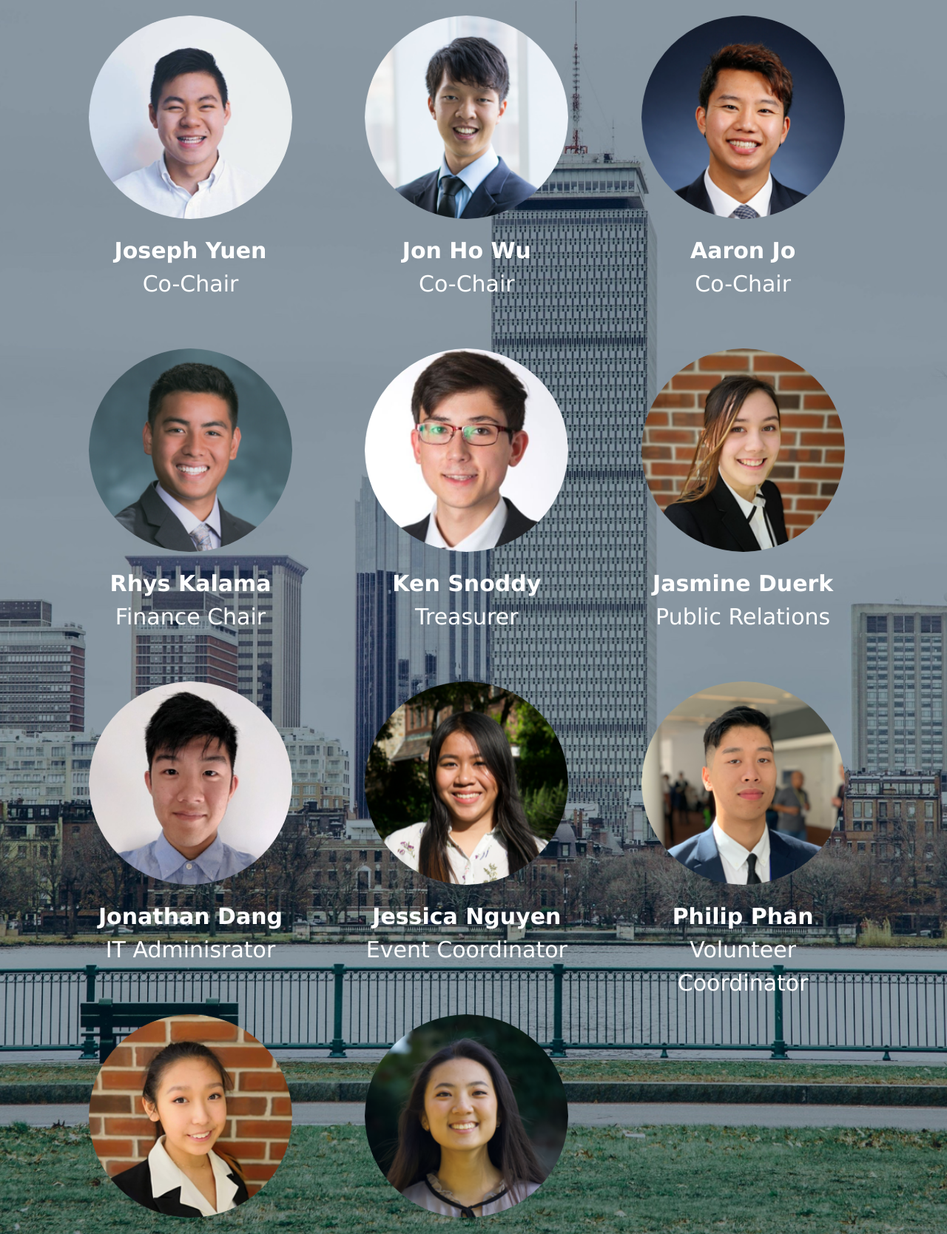
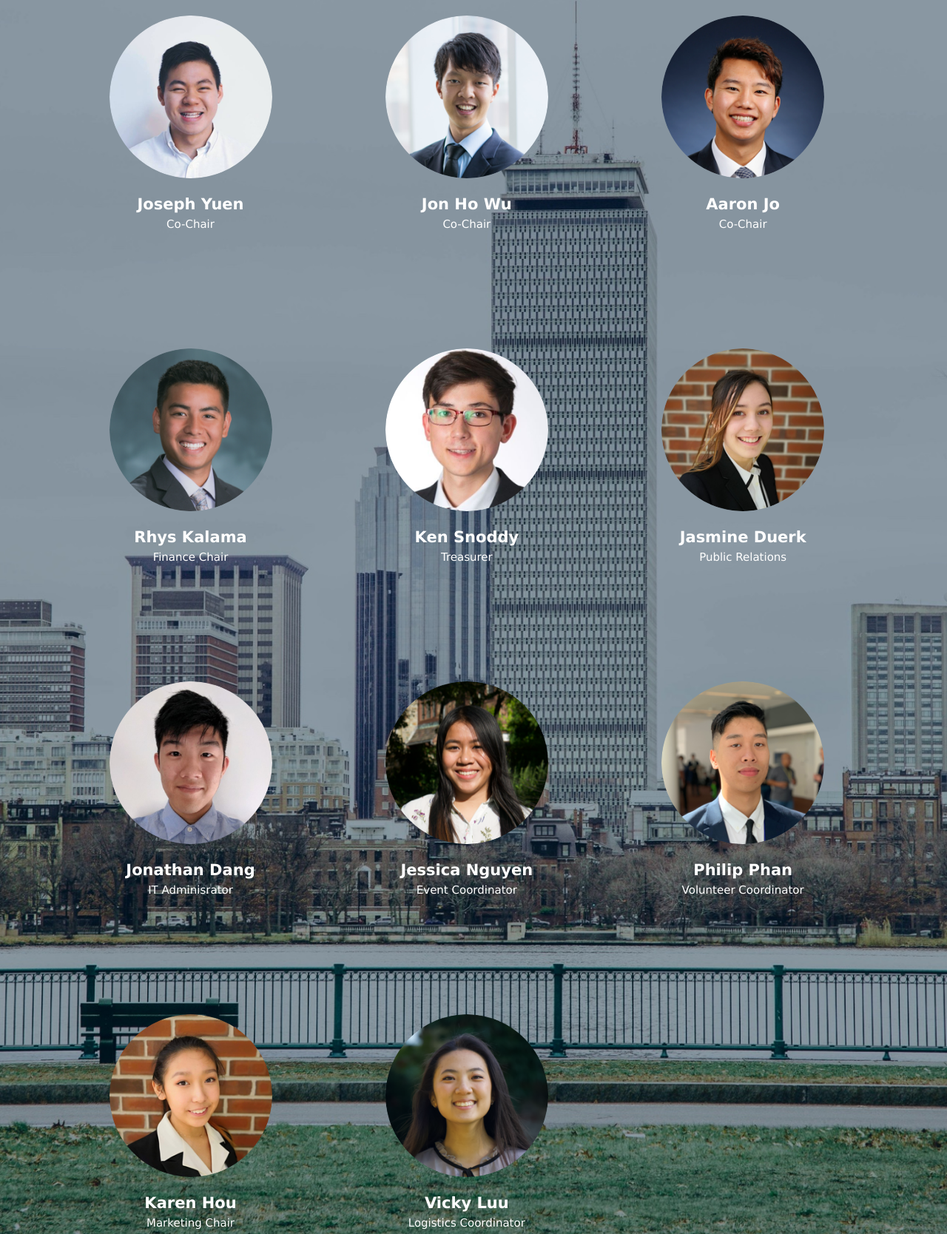
Before and after one commit to jdang4/SASE-NERC-2020-Website, a website: page public/index.html in a window 1280 px wide. Shown: the part 1583-3251 px from the top of the page at 74% size. Drawn offline with nearby package versions, Linux system fonts and the light colour scheme.

Commit message:
shrunk pictures a bit and shrunk team text a tad bit

```diff
--- a/public/index.html
+++ b/public/index.html
@@ -125,7 +125,7 @@
                                         <img class="avatar-img" src="ProfilePics/Joseph-Yuen.png">
                                     </li>
                                     <li><div class="memberName">Joseph Yuen</div></li>
-                                    <li>Co-Chair</li>
+                                    <li><div class="memberPosition">Co-Chair</div></li>
                                 </ul>
                             </div>
                         </div>
@@ -136,7 +136,7 @@
                                         <img class="avatar-img" src="ProfilePics/Jon-Ho-Wu.png">
                                     </li>
                                     <li><div class="memberName">Jon Ho Wu</div></li>
-                                    <li>Co-Chair</li>
+                                    <li><div class="memberPosition">Co-Chair</div></li>
                                 </ul>
                             </div>
                         </div>
@@ -147,7 +147,7 @@
                                         <img class="avatar-img" src="ProfilePics/Aaron-Jo.png">
                                     </li>
                                     <li><div class="memberName">Aaron Jo</div></li>
-                                    <li>Co-Chair</li>
+                                    <li><div class="memberPosition">Co-Chair</div></li>
                                 </ul>
                             </div>
                         </div>
@@ -158,7 +158,7 @@
                                         <img class="avatar-img" src="ProfilePics/Rhys-Kalama.png">
                                     </li>
                                     <li><div class="memberName">Rhys Kalama</div></li>
-                                    <li>Finance Chair</li>
+                                    <li><div class="memberPosition">Finance Chair</div></li>
                                 </ul>
                             </div>
                         </div>
@@ -169,7 +169,7 @@
                                         <img class="avatar-img" src="ProfilePics/Ken-Snoddy.png">
                                     </li>
                                     <li><div class="memberName">Ken Snoddy</div></li>
-                                    <li>Treasurer</li>
+                                    <li><div class="memberPosition">Treasurer</div></li>
                                 </ul>
                             </div>
                         </div>
@@ -180,7 +180,7 @@
                                         <img class="avatar-img" src="ProfilePics/Jasmine-Duerk.png">
                                     </li>
                                     <li><div class="memberName">Jasmine Duerk</div></li>
-                                    <li>Public Relations</li>
+                                    <li><div class="memberPosition">Public Relations</div></li>
                                 </ul>
                             </div>
                         </div>
@@ -191,7 +191,7 @@
                                         <img class="avatar-img" src="ProfilePics/Jonathan-Dang.png">
                                     </li>
                                     <li><div class="memberName">Jonathan Dang</div></li>
-                                    <li>IT Adminisrator</li>
+                                    <li><div class="memberPosition">IT Adminisrator</div></li>
                                 </ul>
                             </div>
                         </div>
@@ -202,7 +202,7 @@
                                         <img class="avatar-img" src="ProfilePics/Jess-Nguyen.png">
                                     </li>
                                     <li><div class="memberName">Jessica Nguyen</div></li>
-                                    <li>Event Coordinator</li>
+                                    <li><div class="memberPosition">Event Coordinator</div></li>
                                 </ul>
                             </div>
                         </div>
@@ -213,7 +213,7 @@
                                         <img class="avatar-img" src="ProfilePics/Philip-Phan.png">
                                     </li>
                                     <li><div class="memberName">Philip Phan</div></li>
-                                    <li>Volunteer Coordinator</li>
+                                    <li><div class="memberPosition">Volunteer Coordinator</div></li>
                                 </ul>
                             </div>
                         </div>
@@ -224,7 +224,7 @@
                                         <img class="avatar-img" src="ProfilePics/Karen-Hou.png">
                                     </li>
                                     <li><div class="memberName">Karen Hou</div></li>
-                                    <li>Marketing Chair</li>
+                                    <li><div class="memberPosition">Marketing Chair</div></li>
                                 </ul>
                             </div>
                         </div>
@@ -235,7 +235,7 @@
                                         <img class="avatar-img" src="ProfilePics/Vicky-Luu.png">
                                     </li>
                                     <li><div class="memberName">Vicky Luu</div></li>
-                                    <li>Logistics Coordinator</li>
+                                    <li><div class="memberPosition">Logistics Coordinator</div></li>
                                 </ul>
                             </div>
                         </div>
--- a/public/styles.css
+++ b/public/styles.css
@@ -140,7 +140,7 @@ li {
   margin: 50px;
   margin-left: 10px;
   margin-top: 0px;
-  font-size: calc(150% + 2vw);
+  font-size: calc(100% + 2vw);
 }
 
 .h2-sponsor-type {
@@ -201,8 +201,8 @@ p {
 
 .avatar-img {
   border-radius: 50%;
-  width: 275px;
-  height: 275px;
+  width: 220px;
+  height: 220px;
 }
 /* Ending Team Section CSS */
 
@@ -257,6 +257,11 @@ p {
 .memberName {
   margin-top: 20px;
   font-weight: bold;
+  font-size: 70%;
+}
+
+.memberPosition {
+  font-size: 50%;
 }
 
 .center {
```
